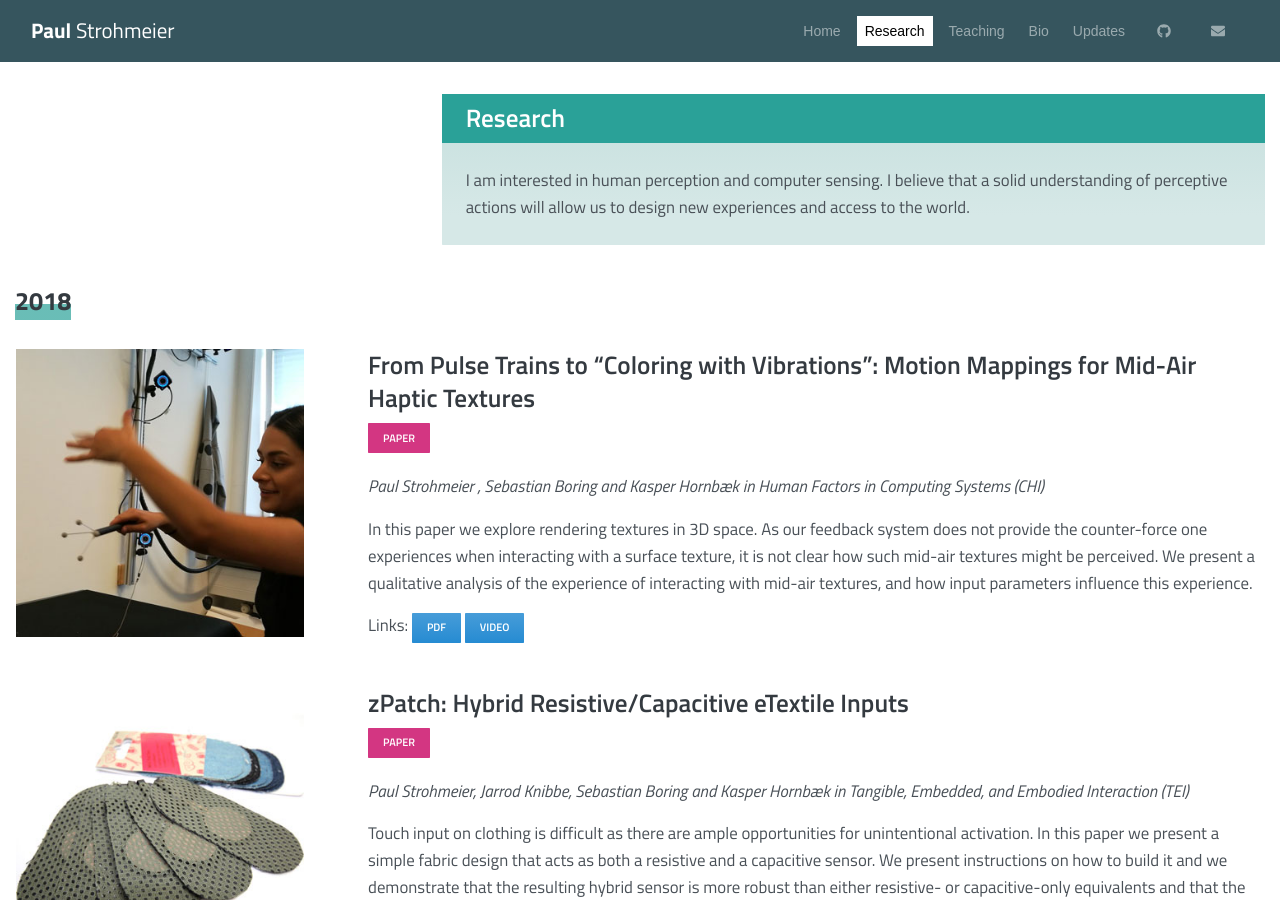
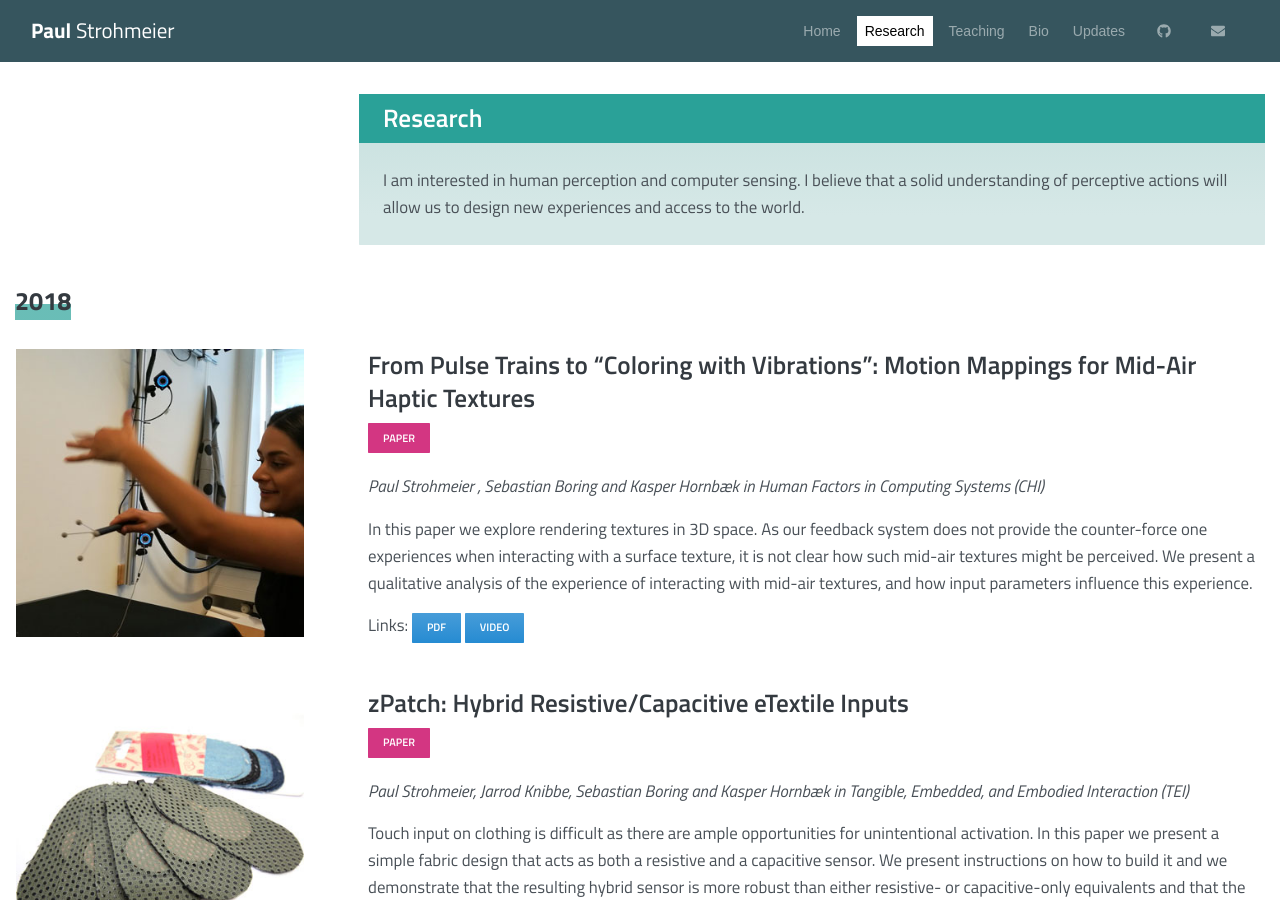
Before and after one commit to fkeel/fkeel.gitub.io, a Jekyll site: the page built from research.html, in a window 1280 px wide and 900 px high. Built offline with Jekyll 4.4.1, drawn with Linux system fonts in a browser that asks for light colours.

Commit message:
Reseach box realigned

```diff
--- a/research.html
+++ b/research.html
@@ -5,8 +5,8 @@ active_menu_title: "Research"
 ---
 
 <div class="row">
-  <div class="offset-xl-4 col-xl-8 offset-md-0 col-md-12">
-    <div class="card card-pricing border-0 bg-cyan-ll py-0">
+  <div class="offset-xl-3 col-xl-9 offset-md-0 col-md-12">
+    <div class="card card-pricing border-0 bg-cyan-ll py-0 ml-xl-4 ml-md-0">
       <h4 class="mb-0 pl-4 mt-0 k-subheader bg-cyan text-white py-2 mx-0">{{ page.title }}</h4>
       <div class="card-body py-4">
           <p class="card-text text">{{ site.data.research.intro }}</p>
```
